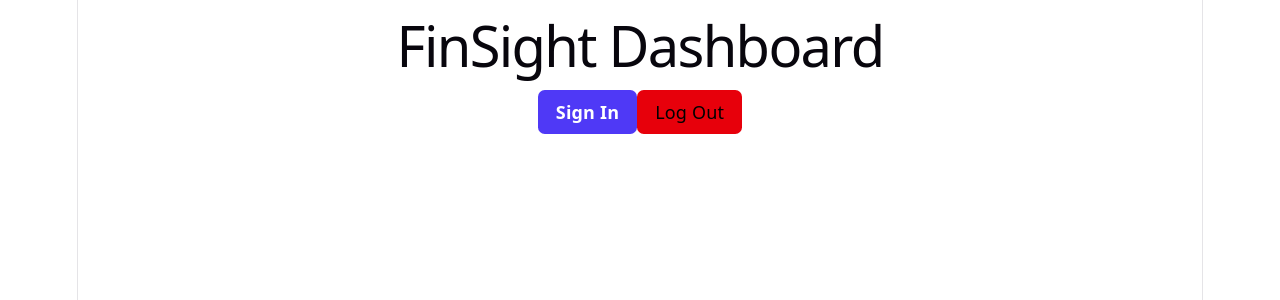
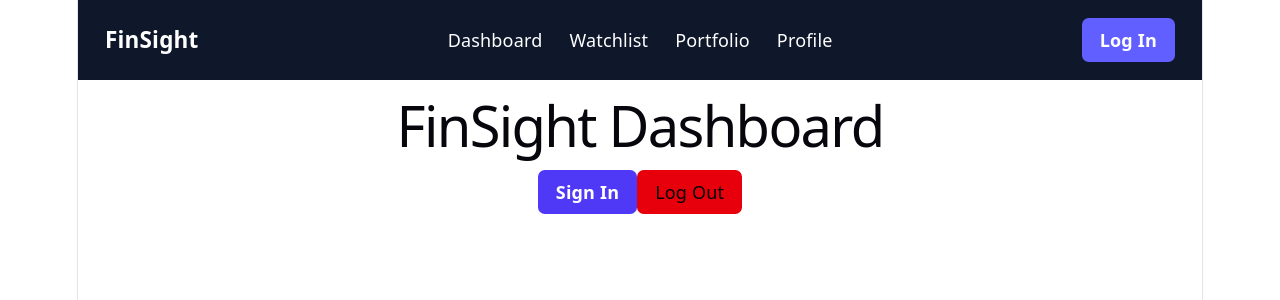
Before and after one commit to Coding-Temple-Tech-Residency/FinSight-A, a React (Vite) app in the folder frontend/: page /login in a window 1280 px wide. Shown: the top 300 px of the page. Built offline with nearby package versions, Linux system fonts and the light colour scheme.

Commit message:
Added navbar feature, has page navigation functionality and login/out button

```diff
--- a/frontend/src/App.tsx
+++ b/frontend/src/App.tsx
@@ -1,13 +1,18 @@
 import { useState, useEffect } from 'react'
 import { BrowserRouter } from "react-router-dom";
 import AppRoutes from "./routes/AppRoutes";
+import Navbar from './components/Navbar';
 
 function App() {
 
   return (
+    <>
+
     <BrowserRouter>
+    <Navbar />
       <AppRoutes />
     </BrowserRouter>
+    </>
   );
 }
 
--- a/frontend/src/components/LoginButton.tsx
+++ b/frontend/src/components/LoginButton.tsx
@@ -5,12 +5,9 @@ function LoginButton () {
     const { loginWithRedirect } = useAuth0();
 
     return (
-        <button className="bg-indigo-600 hover:bg-indigo-800 acitive:bg-indigo-900 text-white font-semibold px-4 py-2 rounded-md transition"
-        onClick={() => loginWithRedirect({
-            appState: {
-                returnTo: '/dashboard',
-            },
-        })
+        <button className="bg-indigo-500 hover:bg-indigo-700 acitive:bg-indigo-900 text-white font-semibold px-4 py-2 rounded-md transition"
+        onClick={() => loginWithRedirect(
+        )
         }>
             Log In
         </button>
--- /dev/null
+++ b/frontend/src/components/Navbar.tsx
@@ -0,0 +1,54 @@
+import LoginButton from "./LoginButton";
+import { useAuth0 } from "@auth0/auth0-react";
+import LogoutButton from "./LogoutButton";
+
+function Navbar() {
+    const { isAuthenticated, isLoading, user } = useAuth0();
+
+    console.log({
+        isLoading,
+        isAuthenticated,
+        user,
+    })
+
+    return (
+        <nav className='bg-slate-900 text-white px-6 py-4'>
+            <div className='max-w-7xl mx-auto flex items-center justify-between'>
+
+                {/*Logo */}
+                <div className='text-xl font-bold'>
+                    FinSight
+                </div>
+
+                {/*Links */}
+                <div className='flex gap-6'>
+                    <a href="/dashboard" className="hover:text-blue-400 transition">
+                    Dashboard
+                    </a>
+
+                    <a href="/watchlist" className="hover:text-blue-400 transition">
+                    Watchlist
+                    </a>
+
+                    <a href="/portfolio" className="hover:text-blue-400 transition">
+                    Portfolio
+                    </a>
+
+                    <a href="/profile" className="hover:text-blue-400 transition">
+                    Profile
+                    </a>
+
+                </div>
+                <div>
+                    {isAuthenticated ? (
+                    <LogoutButton />
+                    ): (<LoginButton />)}
+
+                </div>
+
+            </div>
+        </nav>
+    )
+}
+
+export default Navbar;
--- a/frontend/src/main.tsx
+++ b/frontend/src/main.tsx
@@ -17,8 +17,9 @@ createRoot(document.getElementById("root")!).render(
       <Auth0Provider
        domain={domain}
         clientId={clientId}
+        cacheLocation="localstorage"
         authorizationParams={{ redirect_uri: window.location.origin }}
-        onRedirectCallback={(appState) => window.location.pathname = appState?.returnT0 || '/'}
+
       >
 
           <App />
```
